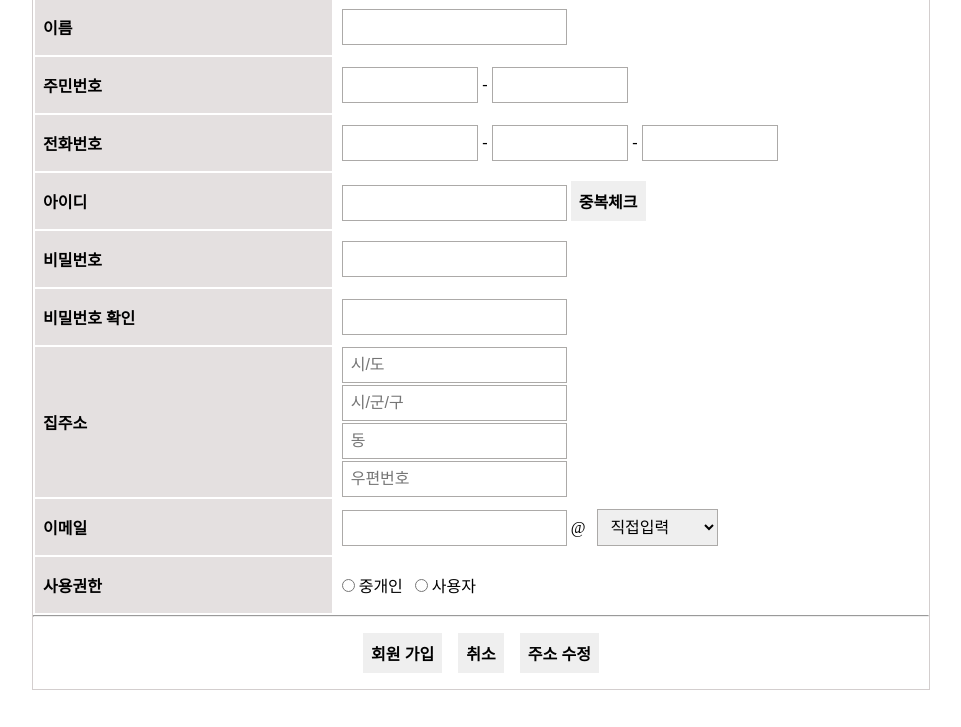
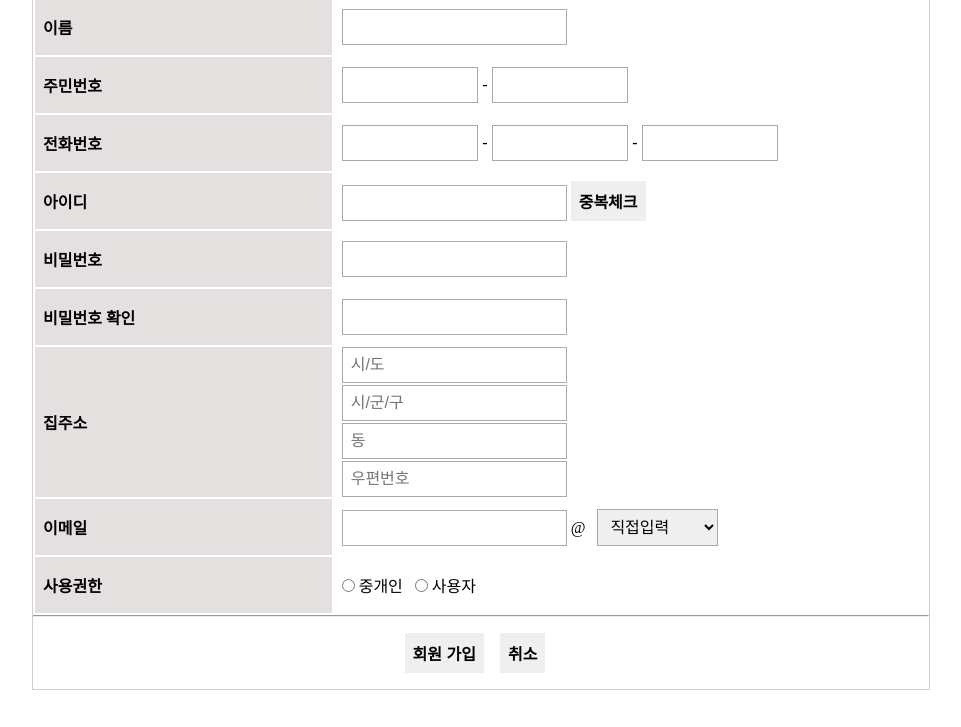
Before and after one commit to arami98/InternProject, a website: page front/public/register.html in a window 1280 px wide. Shown: the part 73-800 px from the top of the page, without its empty margins (159-1120 px from the left). Drawn offline with Linux system fonts and the light colour scheme.

Commit message:
update hide commit

```diff
--- a/front/public/register.html
+++ b/front/public/register.html
@@ -103,7 +103,7 @@
             <footer>
                 <input type="button" value="회원 가입" class="btn" id = "register"/> &nbsp;&nbsp;
                 <input type="button" value="취소" class="btn" id = "cancel"/> &nbsp;&nbsp;
-                <input type="button" value="주소 수정" class="btn" id = "update"/>
+                <input type="button" value="주소 수정" class="btn, hide" id = "update" />
             </footer>
 
         </form>
```
